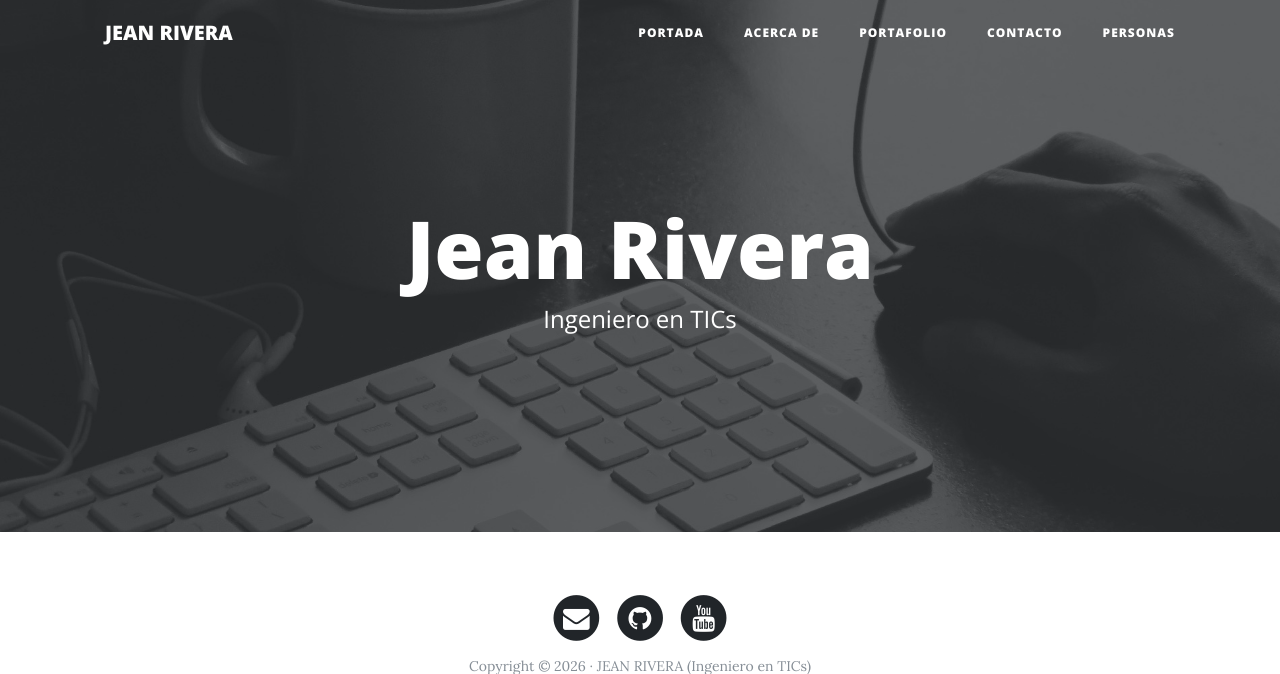
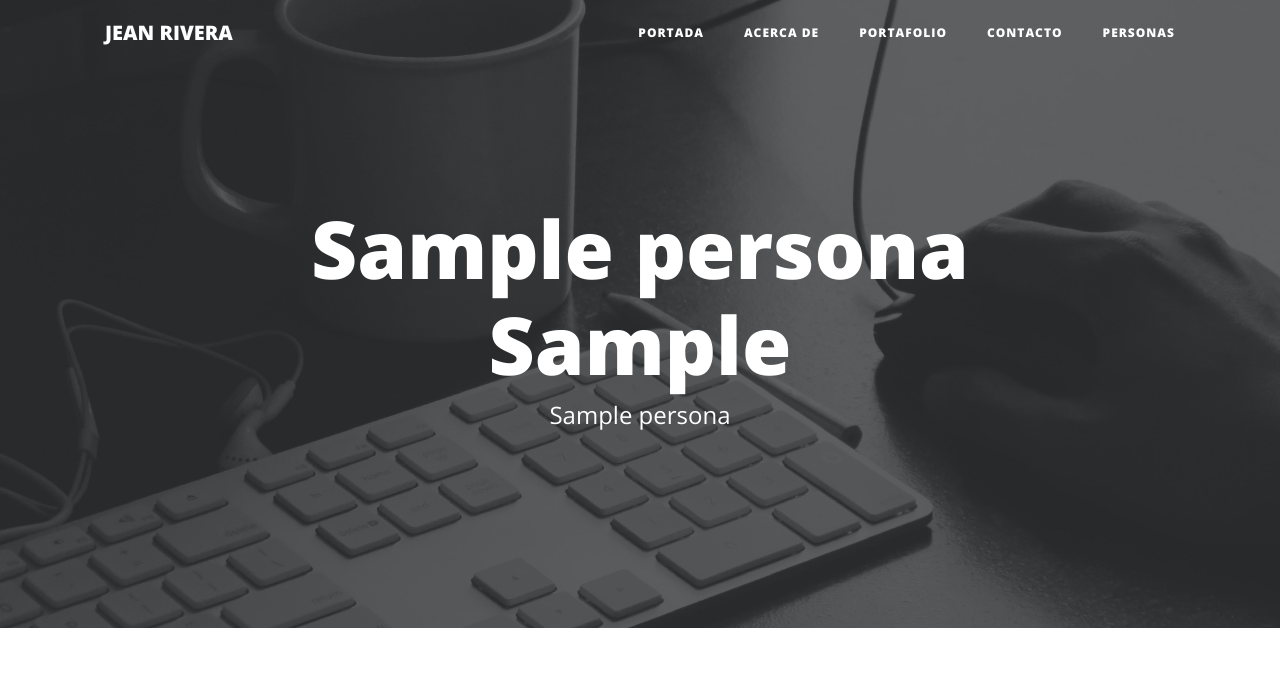
Before and after one commit to Armext/dsi, a Django app: template templates/home.html in a window 1280 px wide. Shown: the top 674 px of the page. Run offline with Django 5.2, Linux system fonts and the light colour scheme; the template is opened without the code that fills it: values that come from a table or form of the project are taken from there, others are empty; tables that the repository leaves empty hold one stand-in row (values such as "Sample post"); some libraries are stand-ins or nearby versions.

Commit message:
Update home.html

```diff
--- a/templates/home.html
+++ b/templates/home.html
@@ -9,6 +9,6 @@
 {% block background %} {% static 'core/img/home-bg.jpg' %} {% endblock %}
 
 {% block headers %}
-    <h1>Jean Rivera</h1>
-    <span class="subheading">Ingeniero en TICs</span>
+    <h1>{{ persona.nombre }} {{ persona.apellidos }}</h1>
+    <span class="subheading">{{ persona.titulo_academico }}</span>
 {% endblock %}
```
